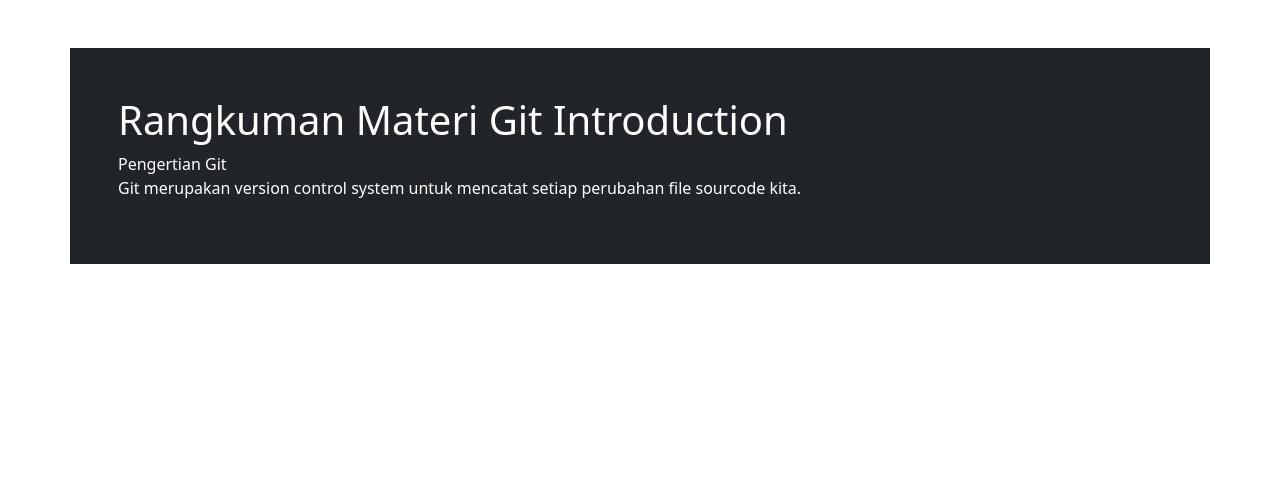
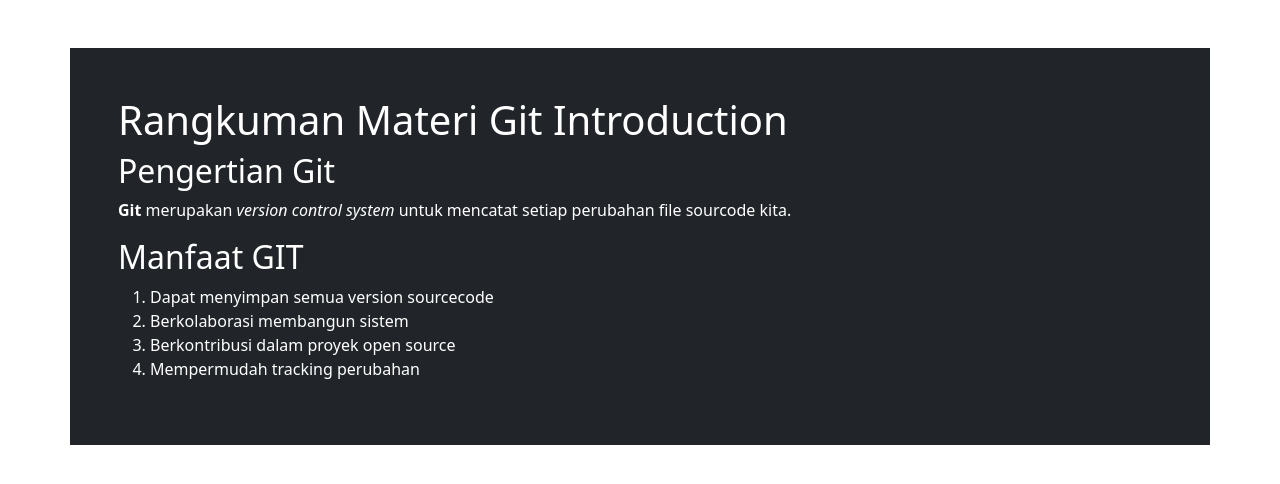
Before and after one commit to anis-sup5/materi-git, a plain HTML site: page intro.html in a window 1280 px wide. Drawn offline with nearby package versions, Linux system fonts and the light colour scheme.

Commit message:
create manfaat git

```diff
--- a/intro.html
+++ b/intro.html
@@ -13,10 +13,32 @@
         <h1>Rangkuman Materi Git Introduction</h1>
         <div class="row">
             <div class="col-12">
-                Pengertian Git
+                <h2>
+                    Pengertian Git
+                </h2>
                 <p>
-                    Git merupakan version control system untuk mencatat setiap perubahan file sourcode kita.
+                    <b>Git</b> merupakan <i>version control system</i> untuk mencatat setiap perubahan file sourcode kita.
                 </p>
+            </div>
+        <div class="row">
+            <div class="col-12">
+                <h2>
+                    Manfaat GIT
+                </h2>
+                <ol>
+                    <li>
+                        Dapat menyimpan semua version sourcecode
+                    </li>
+                    <li>
+                        Berkolaborasi membangun sistem
+                    </li>
+                    <li>
+                        Berkontribusi dalam proyek open source
+                    </li>
+                    <li>
+                        Mempermudah tracking perubahan
+                    </li>
+                </ol>
             </div>
         </div>
     </div>
```
